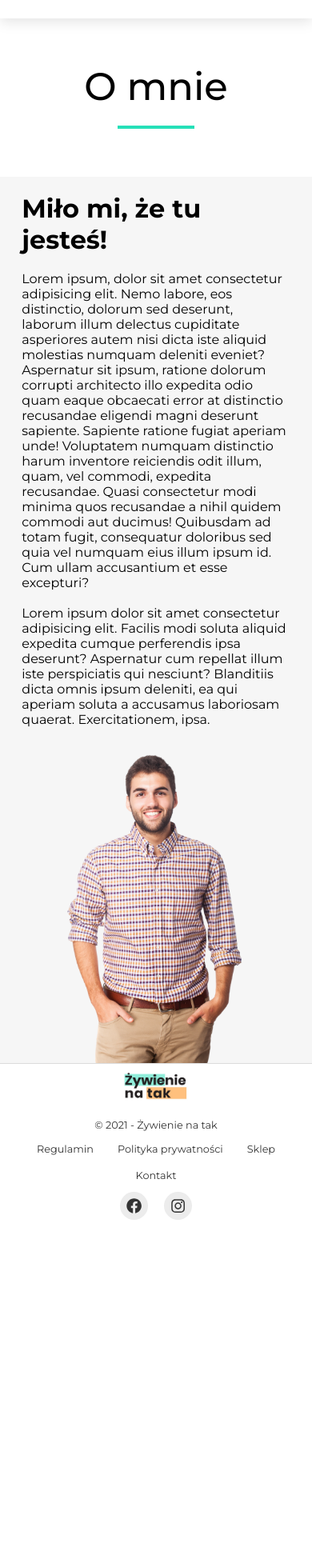
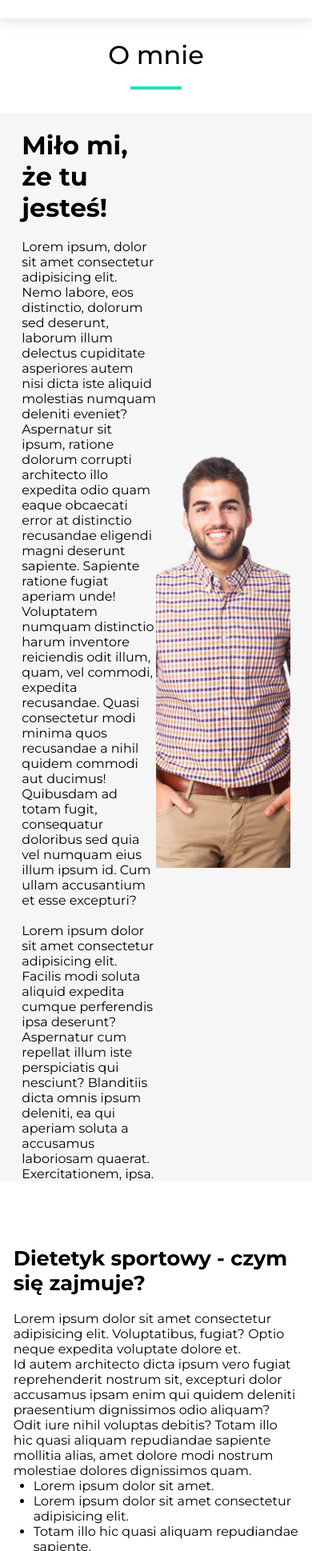
Before and after one commit to lukbar48/dietitian-website, a React (Create React App) app: page /o-mnie in a window 390 px wide. Shown: the part 61-2000 px from the top of the page at 80% size. Before the commit the page ends 1586 px from the top, so only its background shows below. Built offline with nearby package versions, Linux system fonts and the light colour scheme.

Commit message:
added about component

```diff
--- a/public/index.html
+++ b/public/index.html
@@ -1,5 +1,5 @@
 <!DOCTYPE html>
-<html lang="en">
+<html lang="pl">
   <head>
     <meta charset="utf-8" />
     <link rel="icon" href="%PUBLIC_URL%/favicon.ico" />
--- a/src/components/Button.module.scss
+++ b/src/components/Button.module.scss
@@ -3,6 +3,7 @@
 .buttonContainer {
   margin-top: 38px;
   margin-bottom: 60px;
+
 }
 
 .button {
--- a/src/components/Footer.module.scss
+++ b/src/components/Footer.module.scss
@@ -46,7 +46,7 @@
   list-style-type: none;
 
   &Item {
-    margin: 0 10px;
+    margin: 0 10px 10px;
     background-color: rgb(236, 236, 236);
     border-radius: 50%;
   }
--- a/src/components/TitleHeader.module.scss
+++ b/src/components/TitleHeader.module.scss
@@ -6,7 +6,7 @@
   align-items: center;
   justify-content: center;
   flex-direction: column;
-  padding: 140px 10px 60px 10px;
+  padding: 130px 10px 50px 10px;
 }
 
 .title {
@@ -22,3 +22,16 @@
   margin-right: auto;
   margin-top: 20px;
 }
+
+@media (max-width: 800px) {
+  .wrapper {
+    padding: 110px 10px 30px 10px;
+  }
+  .title {
+    font-size: 2rem;
+  }
+
+  .underline {
+    width: 4rem;
+  }
+}
--- a/src/pages/OMnie.js
+++ b/src/pages/OMnie.js
@@ -1,7 +1,10 @@
 import React from 'react';
 import styled from 'styled-components';
+import Button from 'components/Button';
 import styles from './OMnie.module.scss';
 import manImage from '../assets/images/man.png';
+import sportImage from '../assets/images/sport.jpg';
+import clinicalImage from '../assets/images/clinical.jpg';
 import TitleHeader from '../components/TitleHeader';
 
 const OMnie = () => {
@@ -10,7 +13,7 @@ const OMnie = () => {
       <TitleHeader>O mnie</TitleHeader>
       <div className={styles.wrapper}>
         <div className={styles.about}>
-          <div className={styles.text}>
+          <div className={styles.aboutText}>
             <h2>Miło mi, że tu jesteś!</h2>
             <p>
               Lorem ipsum, dolor sit amet consectetur adipisicing elit. Nemo labore, eos distinctio,
@@ -31,10 +34,55 @@ const OMnie = () => {
               soluta a accusamus laboriosam quaerat. Exercitationem, ipsa.
             </p>
           </div>
-          <div className={styles.image}>
+          <div className={styles.aboutImage}></div>
+        </div>
+        <div className={styles.offer}>
+          <div className={styles.sport}>
+            <div className={styles.sportText}>
+              <h3>Dietetyk sportowy - czym się zajmuje?</h3>
+              <p>
+                Lorem ipsum dolor sit amet consectetur adipisicing elit. Voluptatibus, fugiat? Optio
+                neque expedita voluptate dolore et.
+                <br></br>
+                Id autem architecto dicta ipsum vero fugiat reprehenderit nostrum sit, excepturi
+                dolor accusamus ipsam enim qui quidem deleniti praesentium dignissimos odio aliquam?
+                <br></br>
+                Odit iure nihil voluptas debitis? Totam illo hic quasi aliquam repudiandae sapiente
+                mollitia alias, amet dolore modi nostrum molestiae dolores dignissimos quam.
+                <ul>
+                  <li>Lorem ipsum dolor sit amet.</li>
+                  <li>Lorem ipsum dolor sit amet consectetur adipisicing elit.</li>
+                  <li>Totam illo hic quasi aliquam repudiandae sapiente.</li>
+                </ul>
+                Lorem ipsum dolor sit amet consectetur adipisicing elit. Totam facilis eos commodi
+                perspiciatis mollitia nemo minima quas odio nam ducimus.
+              </p>
+            </div>
+            <div className={styles.sportImage}>
+              <img src={sportImage} alt="" />
+            </div>
+          </div>
+          <div className={styles.clinical}>
+            <div className={styles.clinicalImage}>
+              <img src={clinicalImage} alt="" />
+            </div>
+            <div className={styles.clinicalText}>
+              <h3>Dietetyk kliniczny - czym się zajmuje?</h3>
+              <p>
+                Lorem ipsum dolor sit amet consectetur adipisicing elit. Voluptatibus, fugiat? Optio
+                neque expedita voluptate dolore et, id autem architecto dicta ipsum vero fugiat
+                reprehenderit nostrum sit, excepturi dolor accusamus ipsam enim qui quidem deleniti
+                praesentium dignissimos odio aliquam?
+                <br></br>
+                Odit iure nihil voluptas debitis? Totam illo hic quasi aliquam repudiandae sapiente
+                mollitia alias, amet dolore modi nostrum molestiae dolores dignissimos quam.
+              </p>
+            </div>
+          </div>
+          <div className={styles.offerButton}>
+            <Button url="/oferta">Współpraca dietetyczna</Button>
           </div>
         </div>
-
       </div>
     </>
   );
--- a/src/pages/OMnie.module.scss
+++ b/src/pages/OMnie.module.scss
@@ -1,15 +1,16 @@
 @import '../abstracts/colors.scss';
-
 
 .wrapper {
   display: flex;
   justify-content: center;
   align-items: center;
+  flex-direction: column;
   width: 100vw;
   padding: 0 7%;
   background-color: $base-grey;
 }
 
+// ABOUT ME COMPONENT
 .about {
   display: flex;
   justify-content: space-between;
@@ -17,19 +18,16 @@
   flex-wrap: wrap;
 }
 
-.image {
+.aboutImage {
   flex: 0 0 50%;
-  // width: 500px;
   height: 550px;
   background-image: url(../assets/images/man.png);
   background-position: bottom center;
   background-repeat: no-repeat;
   background-size: 400px auto;
-  // margin-left: -35px;
-  // margin-top: -50px;
 }
 
-.text {
+.aboutText {
   flex: 0 0 50%;
 
   h2 {
@@ -38,14 +36,114 @@
   }
 }
 
+// OFFER COMPONENT
+
+.offer {
+  width: 100vw;
+  padding: 60px 5%;
+  background-color: white;
+}
+
+.sport {
+  display: flex;
+  justify-content: space-between;
+  align-items: center;
+
+  &Text {
+    flex: 0 0 50%;
+    max-width: 50%;
+
+    h3 {
+      padding: 20px 0;
+      font-size: 1.6rem;
+    }
+    p ul {
+      margin-left: 25px;
+    }
+  }
+
+  &Image {
+    display: grid;
+    place-items: center;
+    padding: 40px 0 0;
+  }
+  &Image img {
+    flex: 0 0 40%;
+    max-width: 70%;
+    border-radius: 10px;
+  }
+}
+
+.clinical {
+  display: flex;
+  justify-content: space-between;
+  align-items: center;
+  padding: 100px 0 50px 0;
+
+  &Text {
+    flex: 0 0 50%;
+    max-width: 50%;
+
+    h3 {
+      padding: 20px 0;
+      font-size: 1.6rem;
+    }
+  }
+
+  &Image {
+    display: grid;
+    place-items: center;
+    padding: 40px 0 0;
+  }
+
+  &Image img {
+    flex: 0 0 40%;
+    max-width: 70%;
+    border-radius: 10px;
+  }
+}
+
+.offerButton {
+  display: grid;
+  place-items: center;
+}
+
 @media (max-width: 800px) {
   .image {
     flex: 0 0 100%;
     height: 420px;
-    background-size: 300px auto;;
+    background-size: 300px auto;
   }
 
   .text {
     flex: 0 0 100%;
   }
+
+  .sport {
+    flex-flow: column wrap;
+
+    &Text {
+      flex: 0 0 100%;
+      max-width: 100%;
+    }
+    &Image img {
+      flex: 0 0 90%;
+      max-width: 60%;
+      border-radius: 10px;
+    }
+  }
+
+  .clinical {
+    flex-flow: column-reverse wrap;
+
+    &Text {
+      flex: 0 0 90%;
+      max-width: 100%;
+    }
+    &Image img {
+      flex: 0 0 100%;
+      max-width: 60%;
+      border-radius: 10px;
+    }
+  }
 }
```
Also changed, not shown: 2 other files (tests, documents, lock files or other folders).
